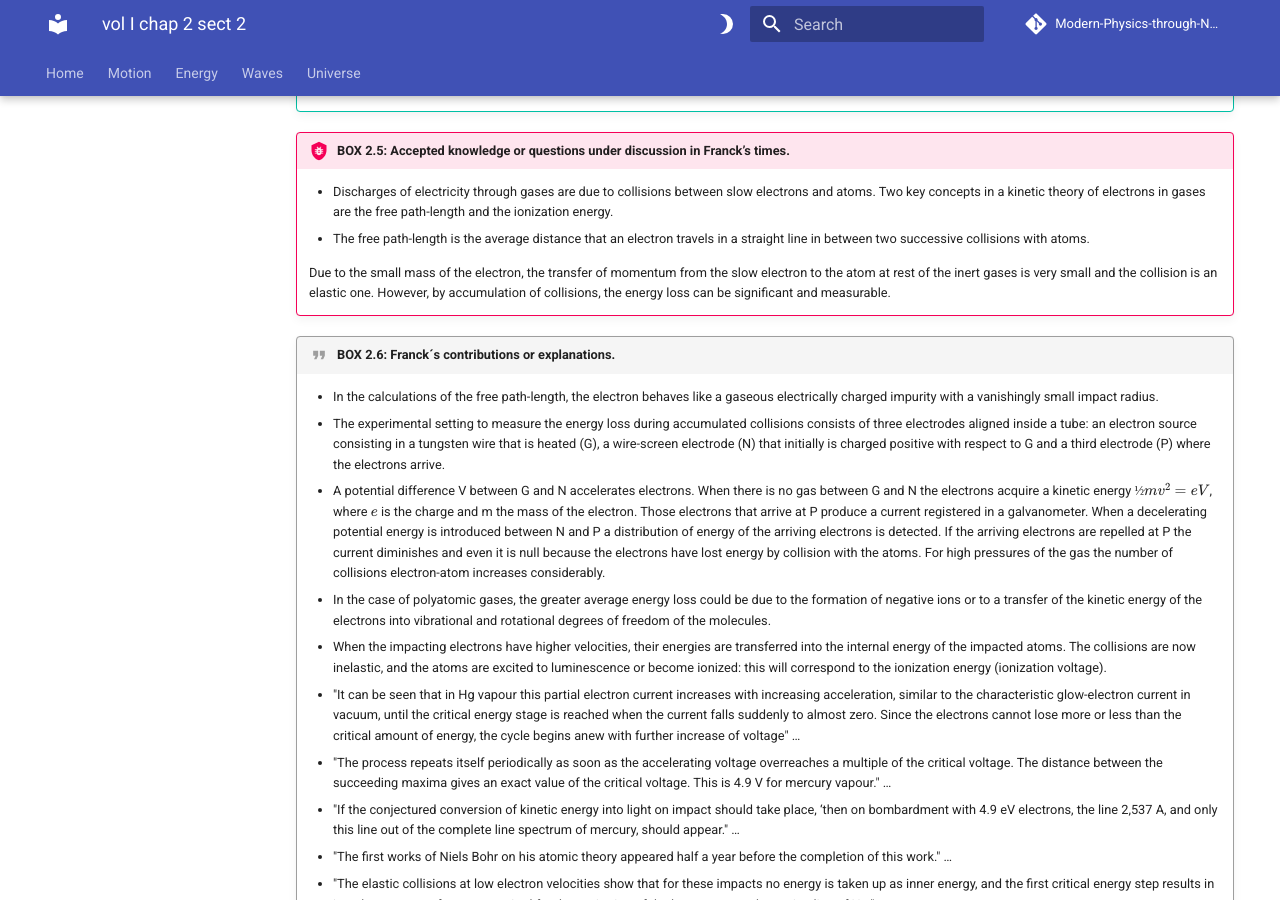
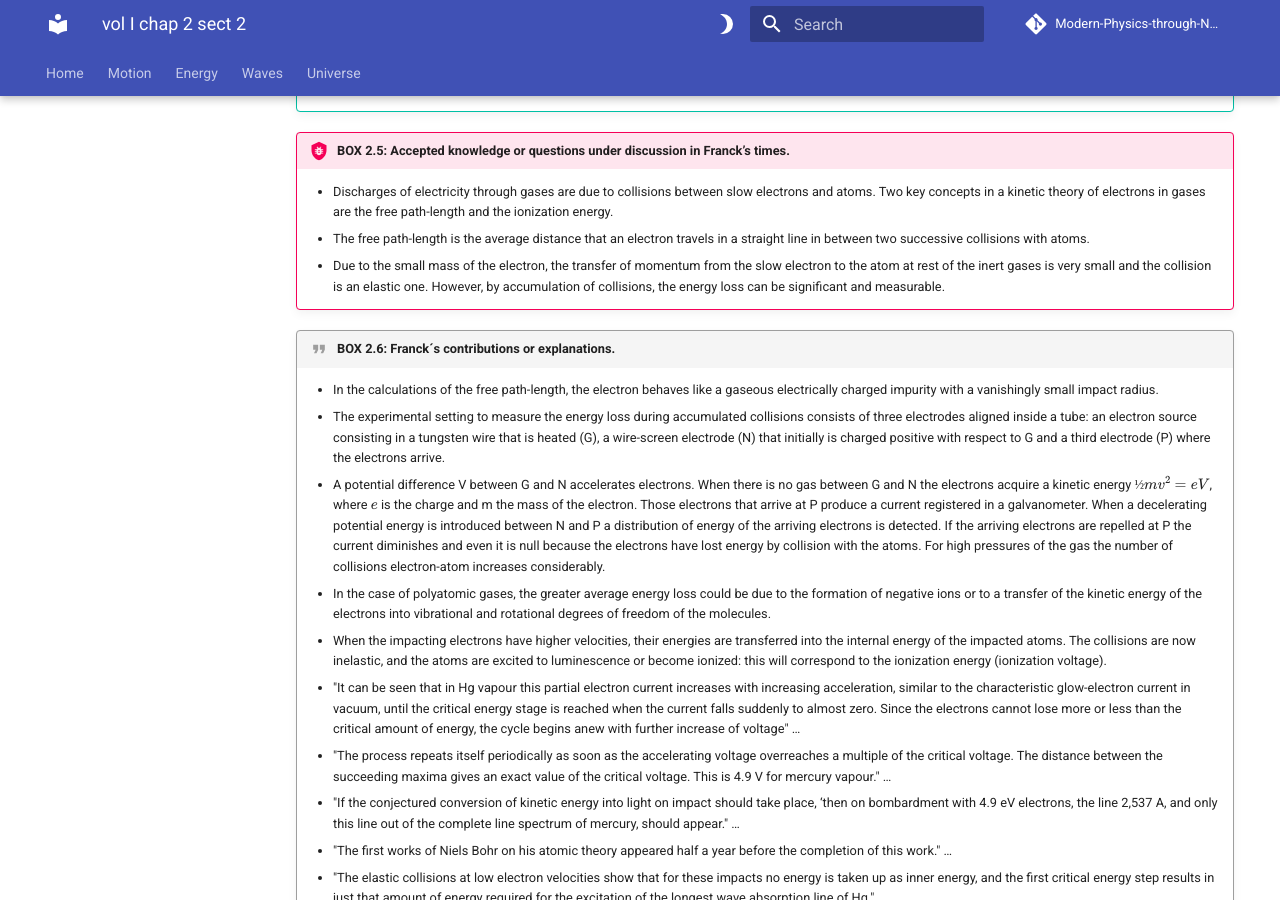
Before and after one commit to modphysnobel/modphysnobel.github.io, an MkDocs documentation site: the page built from docs/vol-I/vol-I-chap-2-sect-2.md, in a window 1280 px wide and 900 px high, scrolled down 2470 px. Built offline with MkDocs 1.6.1 and Material for MkDocs 9.7.7, drawn with Linux system fonts in a browser that asks for light colours; some web fonts are replaced; comment, search, counter and statistics services are not loaded.

```diff
--- a/docs/vol-I/vol-I-chap-2-sect-2.md
+++ b/docs/vol-I/vol-I-chap-2-sect-2.md
@@ -68,8 +68,7 @@ In what follows, we consider two kinds of publications that are available in the
 !!! bug "BOX 2.5: Accepted knowledge or questions under discussion in Franck’s times."
 	- Discharges of electricity through gases are due to collisions between slow electrons and atoms. Two key concepts in a kinetic theory of electrons in gases are the free path-length and the ionization energy. </li>
 	- The free path-length is the average distance that an electron travels in a straight line in between two successive collisions with atoms. </li>
-
-	Due to the small mass of the electron, the transfer of momentum from the slow electron to the atom at rest of the inert gases is very small and the collision is an elastic one. However, by accumulation of collisions, the energy loss can be significant and measurable.
+	- Due to the small mass of the electron, the transfer of momentum from the slow electron to the atom at rest of the inert gases is very small and the collision is an elastic one. However, by accumulation of collisions, the energy loss can be significant and measurable.
 
 
 !!! quote "BOX 2.6: Franck´s contributions or explanations."
```
